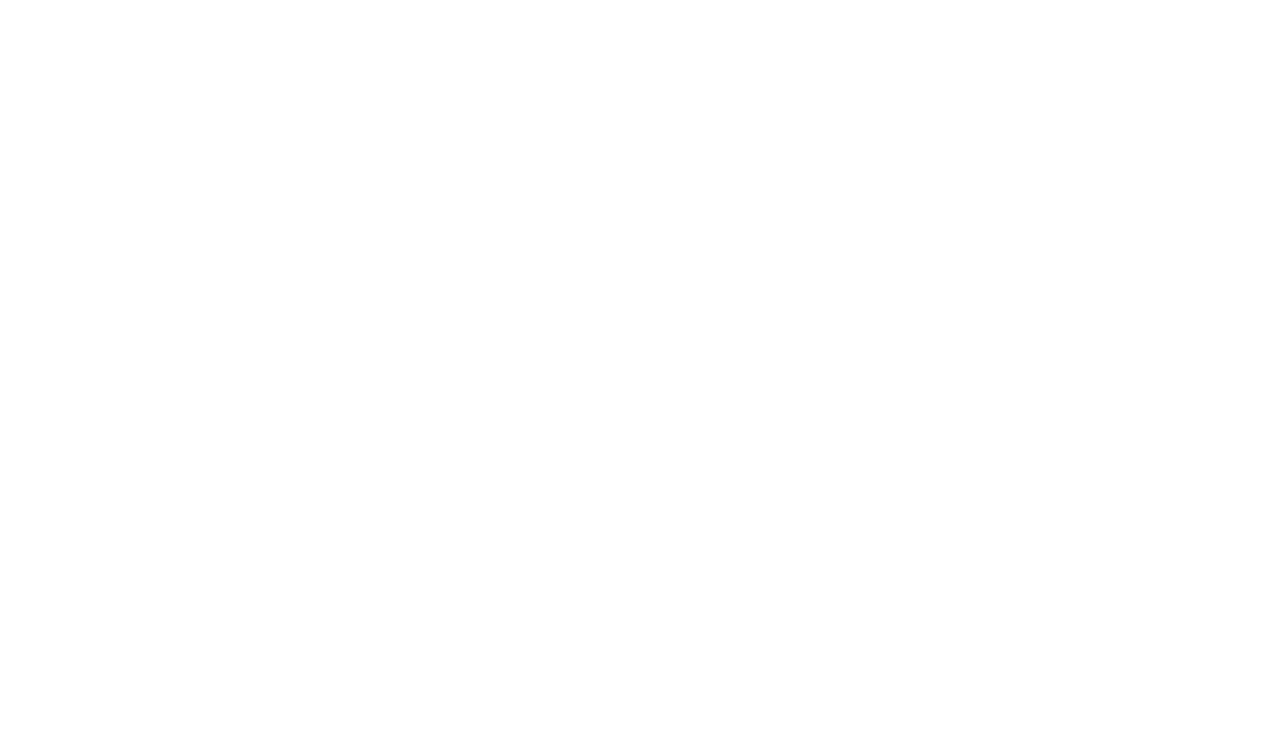
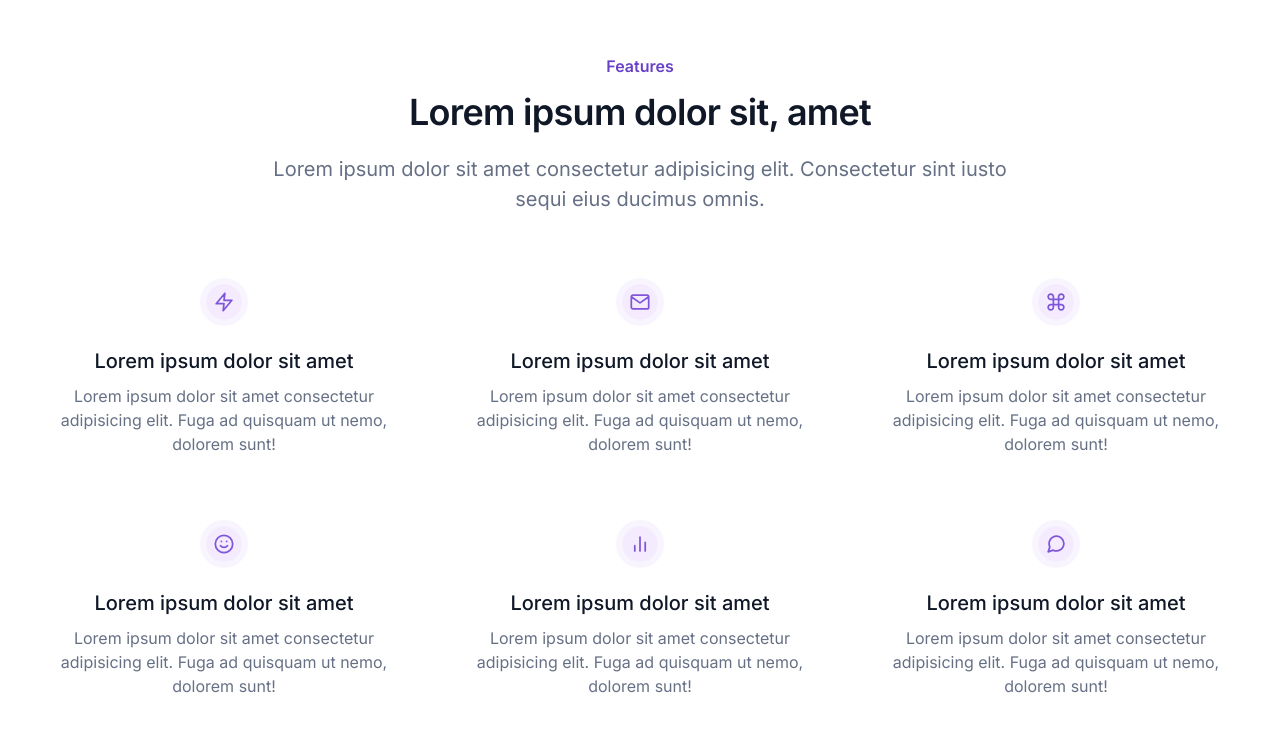
Before and after one commit to umrkhn/quarks, a Next.js app: page / in a window 1280 px wide. Shown: the part 1067-1798 px from the top of the page. Before the commit the page ends 1025 px from the top, so only its background shows below. Built offline with nearby package versions, Linux system fonts and the light colour scheme.

Commit message:
feat: add feature-section component (#3)

```diff
--- /dev/null
+++ b/components/FeatureSection.js
@@ -0,0 +1,73 @@
+import { Zap, Smile, Mail, BarChart2, Command, MessageCircle } from './Icons';
+
+const features = [
+  {
+    title: 'Lorem ipsum dolor sit amet',
+    text: 'Lorem ipsum dolor sit amet consectetur adipisicing elit. Fuga ad quisquam ut nemo, dolorem sunt!',
+    icon: <Zap />,
+  },
+  {
+    title: 'Lorem ipsum dolor sit amet',
+    text: 'Lorem ipsum dolor sit amet consectetur adipisicing elit. Fuga ad quisquam ut nemo, dolorem sunt!',
+    icon: <Smile />,
+  },
+  {
+    title: 'Lorem ipsum dolor sit amet',
+    text: 'Lorem ipsum dolor sit amet consectetur adipisicing elit. Fuga ad quisquam ut nemo, dolorem sunt!',
+    icon: <Mail />,
+  },
+  {
+    title: 'Lorem ipsum dolor sit amet',
+    text: 'Lorem ipsum dolor sit amet consectetur adipisicing elit. Fuga ad quisquam ut nemo, dolorem sunt!',
+    icon: <BarChart2 />,
+  },
+  {
+    title: 'Lorem ipsum dolor sit amet',
+    text: 'Lorem ipsum dolor sit amet consectetur adipisicing elit. Fuga ad quisquam ut nemo, dolorem sunt!',
+    icon: <Command />,
+  },
+  {
+    title: 'Lorem ipsum dolor sit amet',
+    text: 'Lorem ipsum dolor sit amet consectetur adipisicing elit. Fuga ad quisquam ut nemo, dolorem sunt!',
+    icon: <MessageCircle />,
+  },
+];
+
+const FeatureSection = () => {
+  const renderFeatures = () => {
+    return features.map((feature, id) => {
+      return (
+        <div className='grid justify-items-center text-center' key={id}>
+          <div className='md:w-12 md:h-12'>{feature.icon}</div>
+          <h4 className='text-lg font-medium mt-4 text-gray-900 md:text-xl md:mt-5'>
+            {feature.title}
+          </h4>
+          <p className='text-base text-gray-500 mt-1 md:mt-2'>{feature.text}</p>
+        </div>
+      );
+    });
+  };
+  return (
+    <section id='features'>
+      <div className='px-4 py-16 md:px-8 md:py-24 max-w-7xl mx-auto'>
+        <div className='text-center max-w-3xl mx-auto'>
+          <span className='capitalize text-primary-700 text-sm font-semibold block md:text-base'>
+            features
+          </span>
+          <h2 className='text-gray-900 text-3xl font-semibold mt-3 md:text-4xl'>
+            Lorem ipsum dolor sit, amet
+          </h2>
+          <p className='text-lg text-gray-500 mt-4 md:mt-5 md:text-xl'>
+            Lorem ipsum dolor sit amet consectetur adipisicing elit. Consectetur
+            sint iusto sequi eius ducimus omnis.
+          </p>
+        </div>
+        <div className='grid gap-y-10 mt-12 md:mt-16 md:grid-flow-col md:gap-x-8 md:gap-y-16 md:grid-cols-3 md:grid-rows-2'>
+          {renderFeatures()}
+        </div>
+      </div>
+    </section>
+  );
+};
+
+export default FeatureSection;
--- a/components/Icons.js
+++ b/components/Icons.js
@@ -22,3 +22,189 @@
     </svg>
   );
 };
+
+export const Zap = () => {
+  return (
+    <svg
+      width='40'
+      height='40'
+      viewBox='0 0 46 46'
+      fill='none'
+      xmlns='http://www.w3.org/2000/svg'
+      style={{ width: '100%', height: '100%' }}
+    >
+      <rect x='3' y='3' width='40' height='40' rx='20' fill='#F4EBFF' />
+      <path
+        d='M23.8333 14.6666L15.5 24.6666H23L22.1667 31.3333L30.5 21.3333H23L23.8333 14.6666Z'
+        stroke='#7F56D9'
+        strokeWidth='1.66667'
+        strokeLinecap='round'
+        strokeLinejoin='round'
+      />
+      <rect
+        x='3'
+        y='3'
+        width='40'
+        height='40'
+        rx='20'
+        stroke='#F9F5FF'
+        strokeWidth='6'
+      />
+    </svg>
+  );
+};
+
+export const Smile = () => {
+  return (
+    <svg
+      width='40'
+      height='40'
+      viewBox='0 0 46 46'
+      fill='none'
+      xmlns='http://www.w3.org/2000/svg'
+      style={{ width: '100%', height: '100%' }}
+    >
+      <rect x='3' y='3' width='40' height='40' rx='20' fill='#F4EBFF' />
+      <path
+        d='M19.6666 24.6666C19.6666 24.6666 20.9166 26.3333 23 26.3333C25.0833 26.3333 26.3333 24.6666 26.3333 24.6666M20.5 20.5H20.5083M25.5 20.5H25.5083M31.3333 23C31.3333 27.6023 27.6023 31.3333 23 31.3333C18.3976 31.3333 14.6666 27.6023 14.6666 23C14.6666 18.3976 18.3976 14.6666 23 14.6666C27.6023 14.6666 31.3333 18.3976 31.3333 23Z'
+        stroke='#7F56D9'
+        strokeWidth='1.66667'
+        strokeLinecap='round'
+        strokeLinejoin='round'
+      />
+      <rect
+        x='3'
+        y='3'
+        width='40'
+        height='40'
+        rx='20'
+        stroke='#F9F5FF'
+        strokeWidth='6'
+      />
+    </svg>
+  );
+};
+
+export const Mail = () => {
+  return (
+    <svg
+      width='40'
+      height='40'
+      viewBox='0 0 46 46'
+      fill='none'
+      xmlns='http://www.w3.org/2000/svg'
+      style={{ width: '100%', height: '100%' }}
+    >
+      <rect x='3' y='3' width='40' height='40' rx='20' fill='#F4EBFF' />
+      <path
+        d='M31.3333 18C31.3333 17.0834 30.5833 16.3334 29.6666 16.3334H16.3333C15.4166 16.3334 14.6666 17.0834 14.6666 18M31.3333 18V28C31.3333 28.9167 30.5833 29.6667 29.6666 29.6667H16.3333C15.4166 29.6667 14.6666 28.9167 14.6666 28V18M31.3333 18L23 23.8334L14.6666 18'
+        stroke='#7F56D9'
+        strokeWidth='1.66667'
+        strokeLinecap='round'
+        strokeLinejoin='round'
+      />
+      <rect
+        x='3'
+        y='3'
+        width='40'
+        height='40'
+        rx='20'
+        stroke='#F9F5FF'
+        strokeWidth='6'
+      />
+    </svg>
+  );
+};
+
+export const BarChart2 = () => {
+  return (
+    <svg
+      width='40'
+      height='40'
+      viewBox='0 0 46 46'
+      fill='none'
+      xmlns='http://www.w3.org/2000/svg'
+      style={{ width: '100%', height: '100%' }}
+    >
+      <rect x='3' y='3' width='40' height='40' rx='20' fill='#F4EBFF' />
+      <path
+        d='M28 29.6667V21.3334M23 29.6667V16.3334M18 29.6667V24.6667'
+        stroke='#7F56D9'
+        strokeWidth='1.66667'
+        strokeLinecap='round'
+        strokeLinejoin='round'
+      />
+      <rect
+        x='3'
+        y='3'
+        width='40'
+        height='40'
+        rx='20'
+        stroke='#F9F5FF'
+        strokeWidth='6'
+      />
+    </svg>
+  );
+};
+
+export const Command = () => {
+  return (
+    <svg
+      width='40'
+      height='40'
+      viewBox='0 0 46 46'
+      fill='none'
+      xmlns='http://www.w3.org/2000/svg'
+      style={{ width: '100%', height: '100%' }}
+    >
+      <rect x='3' y='3' width='40' height='40' rx='20' fill='#F4EBFF' />
+      <path
+        d='M28 15.5C27.337 15.5 26.7011 15.7634 26.2322 16.2322C25.7634 16.7011 25.5 17.337 25.5 18V28C25.5 28.663 25.7634 29.2989 26.2322 29.7678C26.7011 30.2366 27.337 30.5 28 30.5C28.663 30.5 29.2989 30.2366 29.7678 29.7678C30.2366 29.2989 30.5 28.663 30.5 28C30.5 27.337 30.2366 26.7011 29.7678 26.2322C29.2989 25.7634 28.663 25.5 28 25.5H18C17.337 25.5 16.7011 25.7634 16.2322 26.2322C15.7634 26.7011 15.5 27.337 15.5 28C15.5 28.663 15.7634 29.2989 16.2322 29.7678C16.7011 30.2366 17.337 30.5 18 30.5C18.663 30.5 19.2989 30.2366 19.7678 29.7678C20.2366 29.2989 20.5 28.663 20.5 28V18C20.5 17.337 20.2366 16.7011 19.7678 16.2322C19.2989 15.7634 18.663 15.5 18 15.5C17.337 15.5 16.7011 15.7634 16.2322 16.2322C15.7634 16.7011 15.5 17.337 15.5 18C15.5 18.663 15.7634 19.2989 16.2322 19.7678C16.7011 20.2366 17.337 20.5 18 20.5H28C28.663 20.5 29.2989 20.2366 29.7678 19.7678C30.2366 19.2989 30.5 18.663 30.5 18C30.5 17.337 30.2366 16.7011 29.7678 16.2322C29.2989 15.7634 28.663 15.5 28 15.5Z'
+        stroke='#7F56D9'
+        strokeWidth='1.66667'
+        strokeLinecap='round'
+        strokeLinejoin='round'
+      />
+      <rect
+        x='3'
+        y='3'
+        width='40'
+        height='40'
+        rx='20'
+        stroke='#F9F5FF'
+        strokeWidth='6'
+      />
+    </svg>
+  );
+};
+
+export const MessageCircle = () => {
+  return (
+    <svg
+      width='40'
+      height='40'
+      viewBox='0 0 46 46'
+      fill='none'
+      xmlns='http://www.w3.org/2000/svg'
+      style={{ width: '100%', height: '100%' }}
+    >
+      <rect x='3' y='3' width='40' height='40' rx='20' fill='#F4EBFF' />
+      <path
+        d='M30.5 22.5834C30.5029 23.6832 30.2459 24.7683 29.75 25.75C29.162 26.9265 28.2581 27.916 27.1395 28.6078C26.021 29.2995 24.7319 29.6662 23.4167 29.6667C22.3168 29.6696 21.2318 29.4126 20.25 28.9167L15.5 30.5L17.0833 25.75C16.5874 24.7683 16.3305 23.6832 16.3333 22.5834C16.3338 21.2682 16.7005 19.9791 17.3923 18.8605C18.084 17.7419 19.0735 16.838 20.25 16.25C21.2318 15.7541 22.3168 15.4972 23.4167 15.5H23.8333C25.5703 15.5959 27.2109 16.329 28.4409 17.5591C29.671 18.7892 30.4042 20.4297 30.5 22.1667V22.5834Z'
+        stroke='#7F56D9'
+        strokeWidth='1.66667'
+        strokeLinecap='round'
+        strokeLinejoin='round'
+      />
+      <rect
+        x='3'
+        y='3'
+        width='40'
+        height='40'
+        rx='20'
+        stroke='#F9F5FF'
+        strokeWidth='6'
+      />
+    </svg>
+  );
+};
--- a/components/Navbar.js
+++ b/components/Navbar.js
@@ -27,7 +27,7 @@
     ));
   };
   return (
-    <nav className='bg-gray-50 sticky top-0'>
+    <nav className='bg-gray-50 sticky top-0 z-10'>
       <div className='flex justify-between items-center p-4 pr-3 md:px-8 md:py-4.5 max-w-7xl mx-auto'>
         <QuarksLogo />
         <button className='p-2 md:hidden' onClick={() => setOpen(!open)}>
--- a/pages/index.js
+++ b/pages/index.js
@@ -1,6 +1,7 @@
 import Head from 'next/head';
 import Navbar from '../components/Navbar';
 import HeroSection from '../components/HeroSection';
+import FeatureSection from '../components/FeatureSection';
 
 export default function Home() {
   return (
@@ -14,6 +15,7 @@
       <div id='home'>
         <Navbar />
         <HeroSection />
+        <FeatureSection />
       </div>
     </div>
   );
--- a/tailwind.config.js
+++ b/tailwind.config.js
@@ -27,9 +27,11 @@
       },
     },
     fontSize: {
+      sm: ['0.875rem', '1.25rem'],
       base: ['1rem', '1.5rem'],
       lg: ['1.125rem', '1.75rem'],
       xl: ['1.25rem', '1.875rem'],
+      '3xl': ['1.875rem', '2.375rem'],
       '4xl': ['2.25rem', { letterSpacing: '-0.02em', lineHeight: '2.75rem' }],
       '5xl': ['3rem', { letterSpacing: '-0.02em', lineHeight: '3.75rem' }],
       '6xl': ['3.75rem', { letterSpacing: '-0.02em', lineHeight: '4.5rem' }],
```
